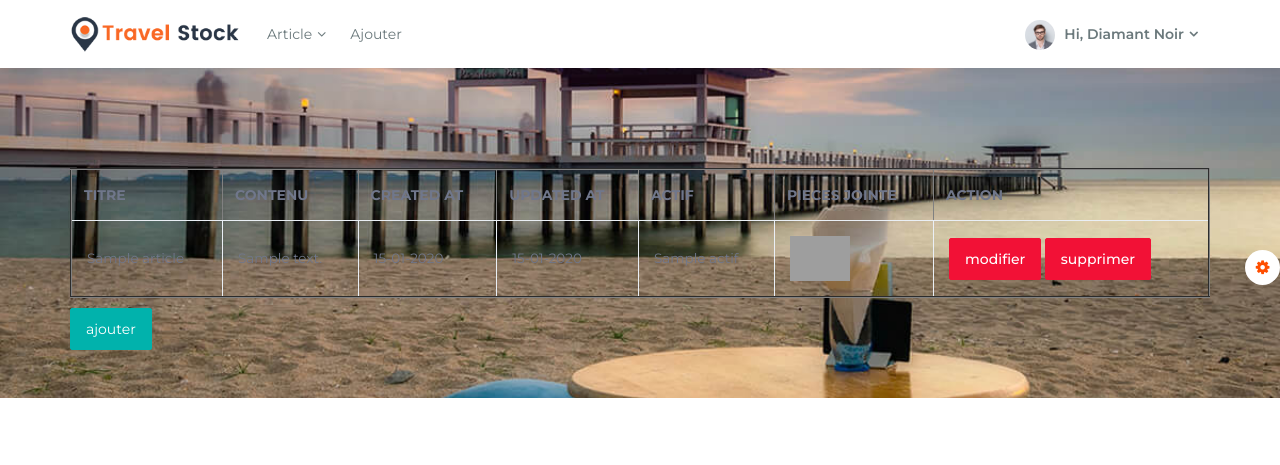
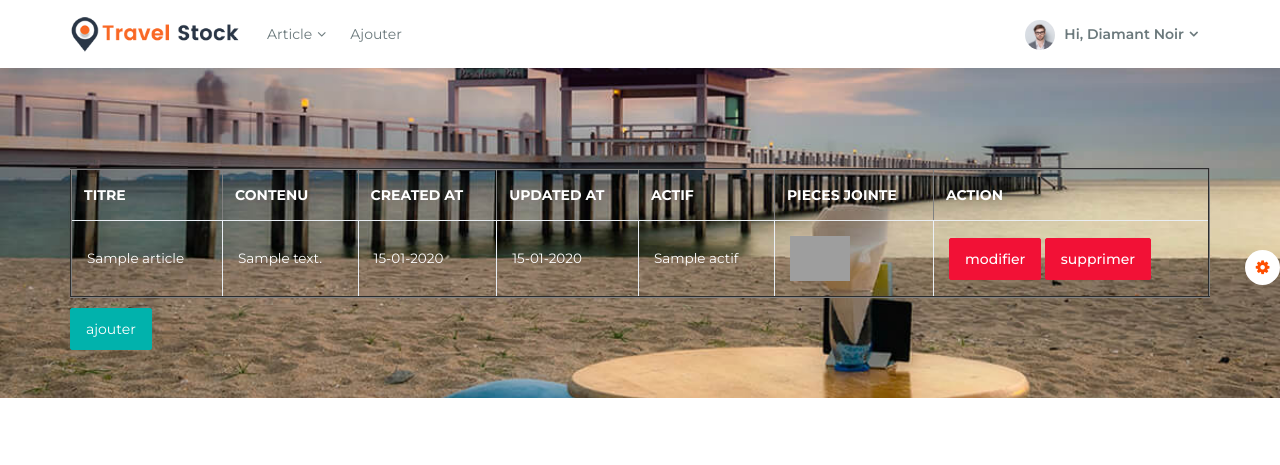
Before and after one commit to rachelkenfack/app_blog, a Symfony app: template templates/admis/affichage.html.twig in a window 1280 px wide. Shown: the top 465 px of the page. Run offline with Twig, Linux system fonts and the light colour scheme; the template is opened without the code that fills it: most values are stand-ins (such as "Sample title", 1, 10 or a date in 2020); some libraries are stand-ins or nearby versions; grey boxes are pictures that could not be loaded.

Commit message:
interface

```diff
--- a/src/Controller/LoginController.php
+++ b/src/Controller/LoginController.php
@@ -18,7 +18,7 @@ class LoginController extends AbstractController
         $lastusername=$authen->getLastUsername();
 
         return $this->render('login/index.html.twig', [
-            'controller_name' => 'page de connexion',
+            'controller_name' => 'PAGE DE CONNEXION',
             'last'=>$lastusername,
             'erreur'=>$erro,
         ]);
--- a/src/Controller/RegistrationController.php
+++ b/src/Controller/RegistrationController.php
@@ -29,7 +29,7 @@ class RegistrationController extends AbstractController
         $user->setGenre($datas['genre']);
         $user->setDateNaissance(new \DateTime($datas['date_nais']));
         $user_depos->save($user,true);
-        return $this->redirectToRoute('app_lookup');
+        return $this->redirectToRoute('app_login');
     }
 
     #[Route('/formul', name: 'app_formul')]
--- a/src/Controller/UserController.php
+++ b/src/Controller/UserController.php
@@ -36,11 +36,11 @@ class UserController extends AbstractController
 
             'article_comments'=>$articles->getCommentaires(),
             'article'=>$articles
-            ]);
+            ]); //incomprise
         }
 
        #[Route('/comment_define/{$id_articles}', name: 'app_comment_define')]
-    public function comment($id_articles, Request $request, CommentairesRepository $comment_depos, PieceJointeRepository $pieceJ, ArticlesRepository $art, ): Response
+    public function comment($id_articles, Request $request, CommentairesRepository $comment_depos, PieceJointeRepository $pieceJ, ArticlesRepository $art ): Response
     {
 
         $val=$request->request->all();
--- a/templates/admis/affichage.html.twig
+++ b/templates/admis/affichage.html.twig
@@ -12,22 +12,22 @@
        <div class="container">
     <table border='2' class="table table-black">
         <tr class="table-danger">
-            <th >TITRE </th>
-             <th>CONTENU</th>
-             <th>CREATED AT</th>
-               <th>UPDATED AT</th>
-               <th>ACTIF</th>
-               <th>PIECES JOINTE</th>
-                <th>ACTION</th>
+            <th style="color:white">TITRE </th>
+             <th style="color:white">CONTENU</th>
+             <th style="color:white">CREATED AT</th>
+               <th style="color:white">UPDATED AT</th>
+               <th style="color:white">ACTIF</th>
+               <th style="color:white">PIECES JOINTE</th>
+                <th style="color:white">ACTION</th>
 
         </tr>
           {% for i in article %}{#i represente l'article1#}
             <tr>
-                <td>{{i.titre }}</td>
-                 <td>{{i.contenu }}</td>
-                 <td>{{i.CreatedAt|date('j-m-Y')}}</td>
-                 <td>{{i.UpdatedAt|date('j-m-Y') }}</td>
-                 <td>{{i.actif }}</td>
+                <td style="color:white">{{i.titre }}</td>
+                 <td style="color:white">{{i.contenu }}</td>
+                 <td style="color:white">{{i.CreatedAt|date('j-m-Y')}}</td>
+                 <td style="color:white">{{i.UpdatedAt|date('j-m-Y') }}</td>
+                 <td style="color:white">{{i.actif }}</td>
                  <td>
                  {% for j in i.pieceJointe %}{#i represente l'article1 associer a la piece jointe#}
                    <img src="{{asset('/images/articles/'~ j.nomFichier)}}" style="width:100px"  class="thumb-image" alt="">
--- a/templates/user/commentaire.html.twig
+++ b/templates/user/commentaire.html.twig
@@ -7,7 +7,7 @@
     <br><br><br><br><br><br>
 
     <br><br>
-    {% if app.user %} {# ici c'est pour verifier si l'utilisateur est connecter pour effectuer le commentaire #}
+{% if app.user %} {# ici c'est pour verifier si l'utilisateur est connecter pour effectuer le commentaire #}
 
 {# ici c'est pour recuperer l'article selectionner #}
 
@@ -52,7 +52,5 @@
                     </div>
         </form>
 </div>
-        {% else %}
-        Vous devrez vous connecter afin de laisser un commentaire- <a href="{{path('app_login')}}">login</a>
-    {% endif %}
+
 {% endblock %}
--- a/templates/user/index.html.twig
+++ b/templates/user/index.html.twig
@@ -19,8 +19,12 @@
                         <img src="{{asset('/images/articles/'~ j.nomFichier)}}" style="width:50%"  class="thumb-image" alt="">
                         <br><br>
                      {% endfor %}
+                     {% if app.user %} {# ici c'est pour verifier si l'utilisateur est connecter pour effectuer le commentaire #}
 
-                  <a  href="{{path('app_commentaire',{'id_article':i.id})}}" class="btn btn-info "> Laisser un commentaire</a>
+                        <a  href="{{path('app_commentaire',{'id_article':i.id})}}" class="btn btn-info "> Laisser un commentaire</a>
+                    {% else %}
+                     Vous devrez vous connecter afin de laisser un commentaire- <a href="{{path('app_login')}}">login</a>
+                  {% endif %}
             </div>
                {% endfor %}
     </table>
```
Also changed, not shown: templates/login/index.html.twig (+14 -15 lines).
